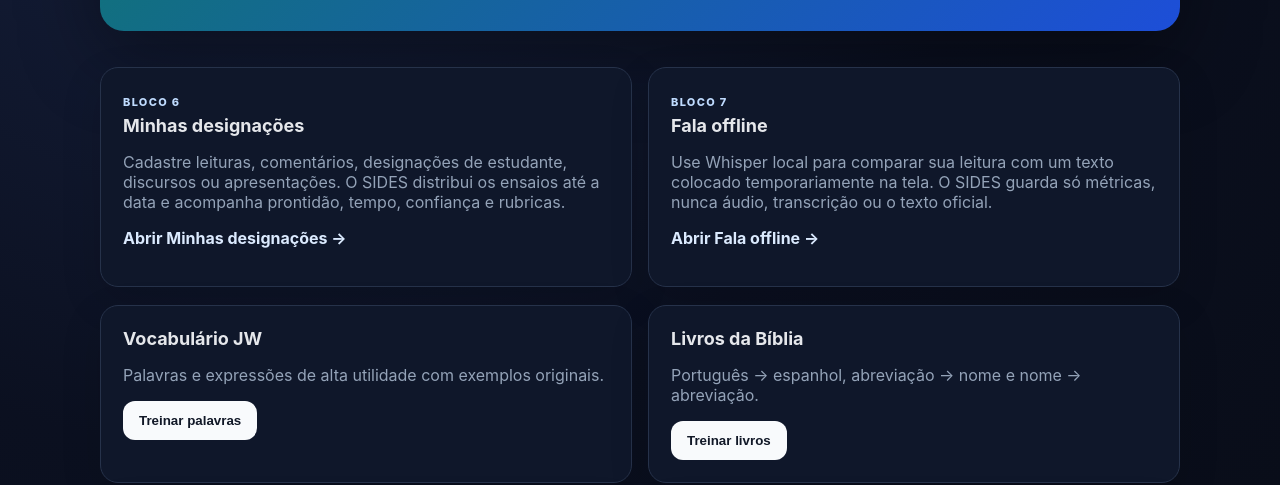
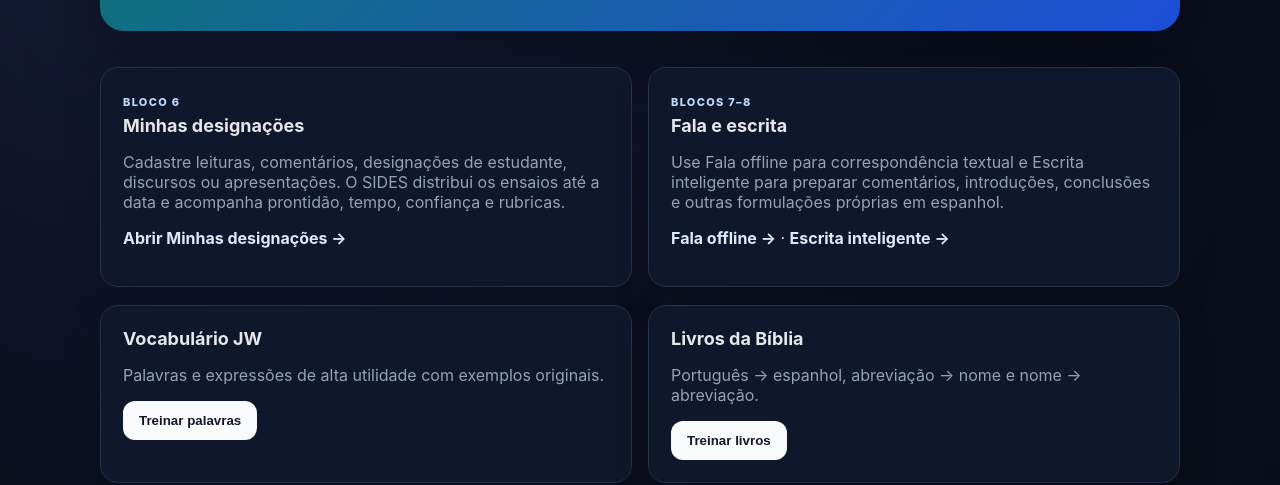
Before and after one commit to gustafsom/sides, a website: page public/jw.html in a window 1280 px wide. Shown: the part 323-808 px from the top of the page. Drawn offline with Linux system fonts and the light colour scheme; no server answers.

Commit message:
feat(block8): connect JW track to writing practice

```diff
--- a/public/jw.html
+++ b/public/jw.html
@@ -28,9 +28,9 @@
       <p><a class="headerLink" href="/assignments.html">Abrir Minhas designações →</a></p>
     </section>
     <section class="card">
-      <div class="sectionTitle"><div><span class="eyebrow">Bloco 7</span><h2>Fala offline</h2></div></div>
-      <p class="sub">Use Whisper local para comparar sua leitura com um texto colocado temporariamente na tela. O SIDES guarda só métricas, nunca áudio, transcrição ou o texto oficial.</p>
-      <p><a class="headerLink" href="/speech.html">Abrir Fala offline →</a></p>
+      <div class="sectionTitle"><div><span class="eyebrow">Blocos 7–8</span><h2>Fala e escrita</h2></div></div>
+      <p class="sub">Use Fala offline para correspondência textual e Escrita inteligente para preparar comentários, introduções, conclusões e outras formulações próprias em espanhol.</p>
+      <p><a class="headerLink" href="/speech.html">Fala offline →</a> · <a class="headerLink" href="/writing.html">Escrita inteligente →</a></p>
     </section>
   </div>
 
```
